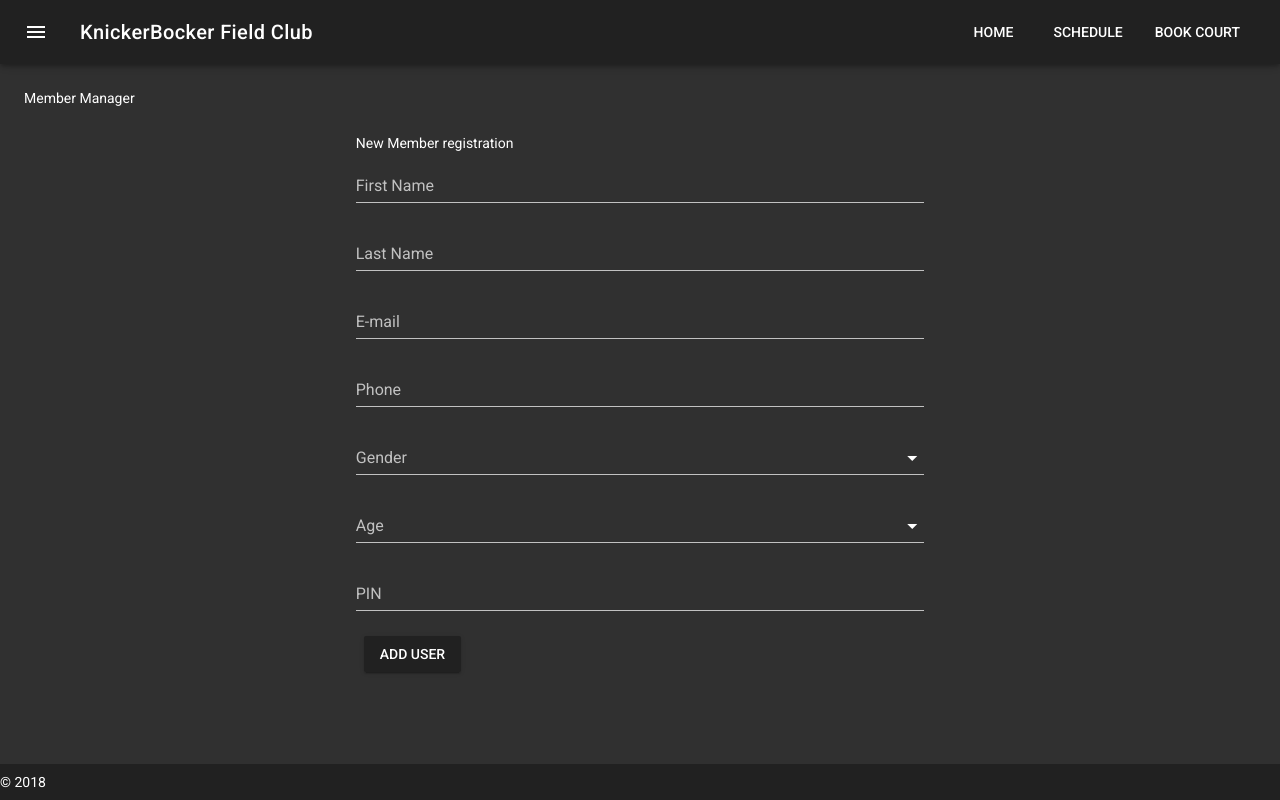
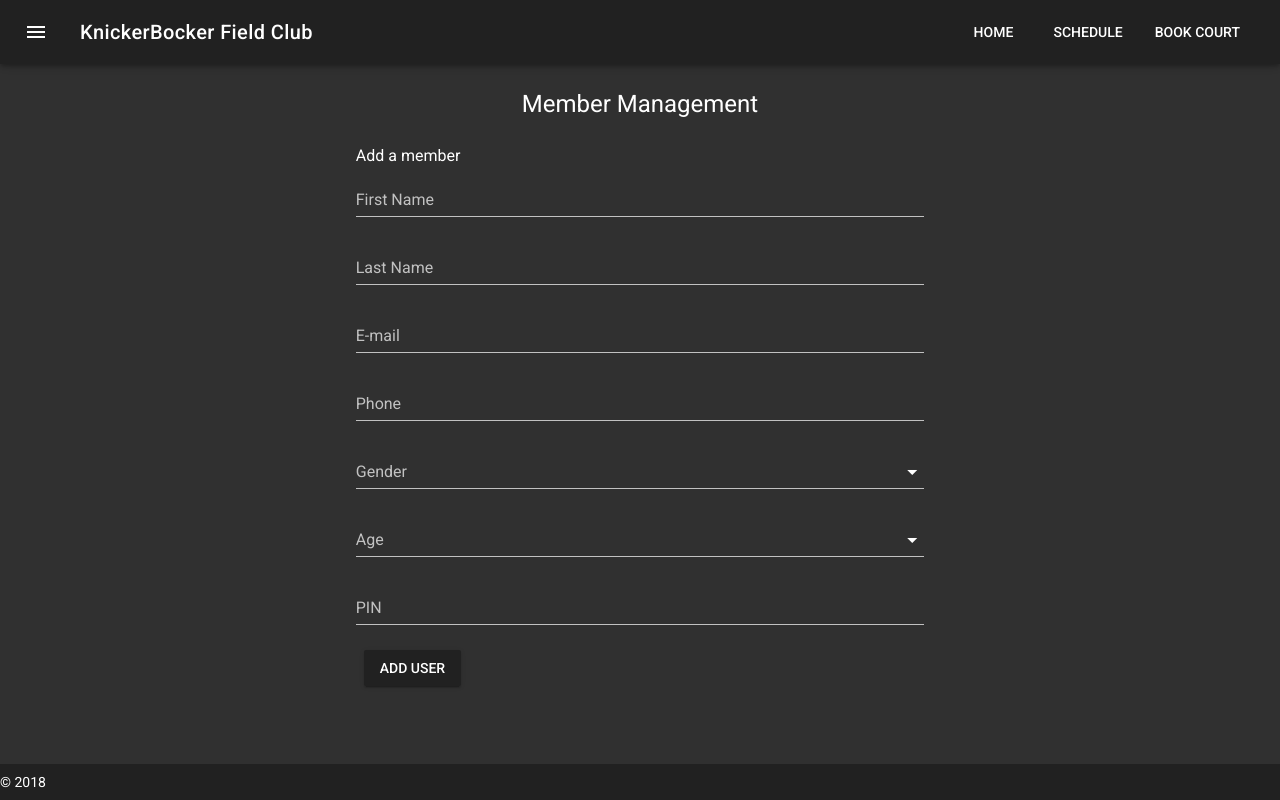
Before and after one commit to dfimiarz/clubhouse-frontend, a Vue app: page /members/new in a window 1280 px wide. Built offline with nearby package versions, Linux system fonts and the light colour scheme.

Commit message:
Improving application appearece.

```diff
--- a/src/App.vue
+++ b/src/App.vue
@@ -2,8 +2,8 @@
   <div id="app">
     <v-app dark>
       <v-navigation-drawer
-        fixed
-        temporary
+        temporary=""
+        fixed=""
         v-model="drawer"
         app
       >
@@ -18,7 +18,7 @@
           </v-list-tile>
           <v-list-tile>
             <v-list-tile-action>
-              <v-icon>settings</v-icon>
+              <v-icon>schedule</v-icon>
             </v-list-tile-action>
             <v-list-tile-content>
               <v-list-tile-title>Schedule</v-list-tile-title>
@@ -58,7 +58,7 @@
           </v-list-tile>
         </v-list>
       </v-navigation-drawer>
-      <v-toolbar app fixed clipped-left>
+      <v-toolbar app   >
         <v-toolbar-side-icon @click.stop="drawer = !drawer"></v-toolbar-side-icon>
         <v-toolbar-title>KnickerBocker Field Club</v-toolbar-title>
         <v-spacer></v-spacer>
--- a/src/components/MemberManager.vue
+++ b/src/components/MemberManager.vue
@@ -1,9 +1,13 @@
 <template>
-    <v-container fluid fill-height>
-        <v-layout justify-center align-baseline="">
+    <v-container fluid="">
+        <v-layout justify-center="" align-baseline="" wrap="" fill-height="">
             <v-flex xs12>
-                Member Manager
-               <router-view></router-view>
+                <div class="headline text-xs-center">
+                    Member Management
+                </div>
+            </v-flex>
+            <v-flex xs12>
+                <router-view></router-view>
             </v-flex>
         </v-layout>
     </v-container>
@@ -14,6 +18,12 @@ export default {
   name: "MemberManager",
   data: function() {
     return {
+         items: [
+          { title: 'Manage members', icon: 'dashboard' },
+          { title: 'New member', icon: 'person' },
+          { title: 'Member statistics', icon: 'settings' }
+        ],
+        right: true
     };
   },
   methods: {
--- a/src/components/RegisterMember.vue
+++ b/src/components/RegisterMember.vue
@@ -1,9 +1,11 @@
 <template>
     <v-container>
-        <v-layout justify-center align-baseline="">
-            <v-flex xs12 sm8 md6>
+        <v-layout justify-center align-start="" row="" wrap="">
+          <v-flex xs12 sm10 md8 lg6 xl4>
+            <div class="subheading">
+               Add a member
+            </div>
 
-                New Member registration
               <v-form>
                   <div v-if="error" class="errcontainer">
                   <span>Error: {{ error }}</span>
```
Lines whose indentation alone changed are shown as unchanged.
